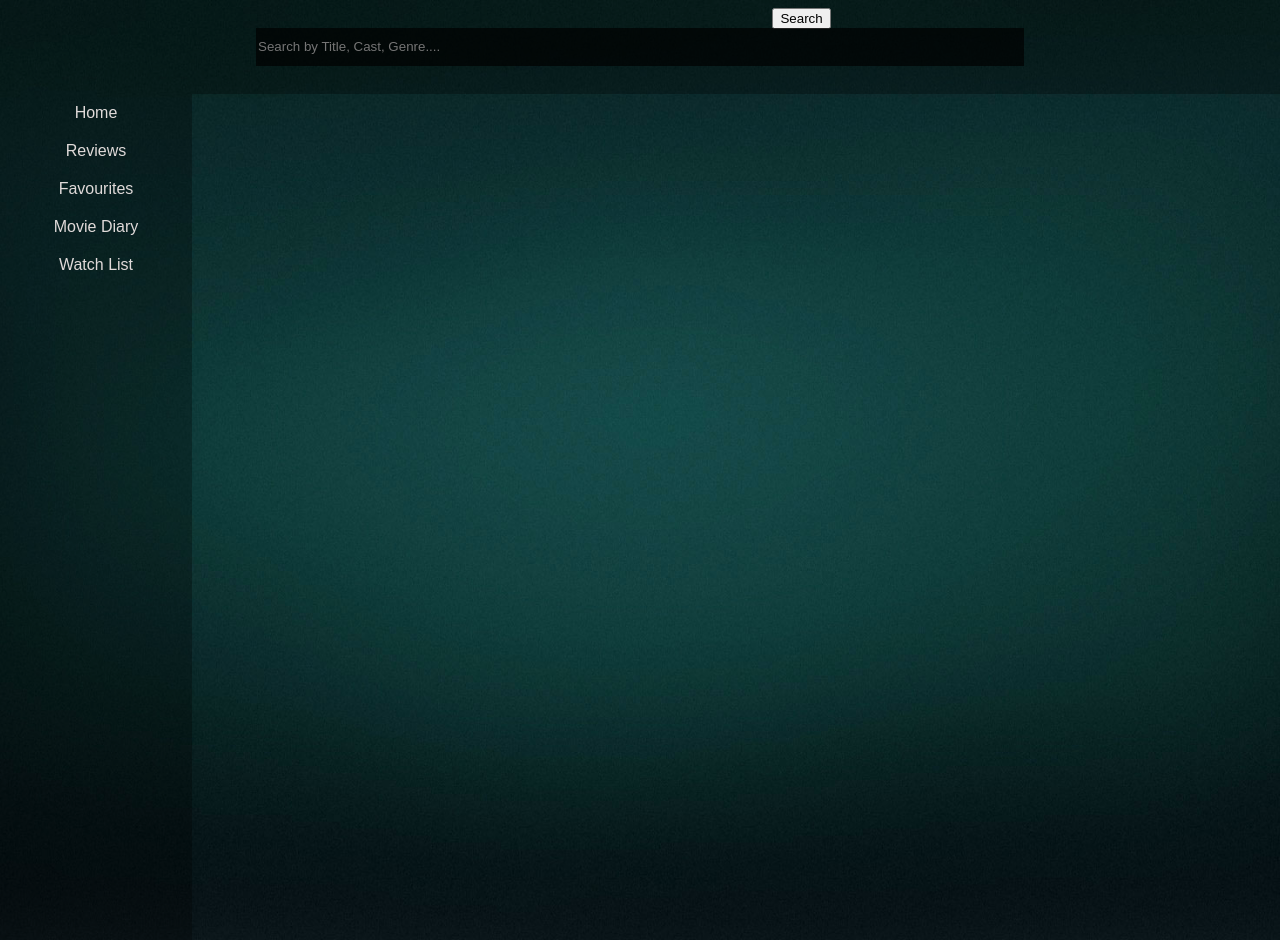
After one commit to rishikeshmanoj/movieDatabase, a PHP site: page /dash.html in a window 1280 px wide. The commit adds this page. Run offline with PHP 8.4, Linux system fonts and the light colour scheme.

Commit message:
Add files via upload

```diff
--- a/abc.css
+++ b/abc.css
@@ -61,6 +61,23 @@ body, html {
 
 
   height:150%;
+
+
+  background-position: center;
+  background-repeat: no-repeat;
+  background-size:cover
+}
+
+.bg-image4 {
+
+  background-image: url("dashimg.jpg");
+
+
+
+
+
+
+  height:100%;
 
 
   background-position: center;
@@ -322,3 +339,47 @@ transform: scale(1.1);
 .dropdown:hover .dropdown-content {display: block;}
 
 .dropdown:hover .dropbtn {background-color: black;}
+
+
+
+.sidebar {
+  float: left;
+  position: absolute;
+  top: 10%;
+  width: 15%;
+  height: 100%;
+
+  background-color: rgba(0,0,0,0.3);
+}
+
+.sidebar a {
+  color: #E0DAD9;
+  display: block;
+  text-align: center;
+  padding: 10px;
+  padding-left: 10px;
+  text-decoration: none;
+}
+
+.sidebar a:hover {
+  color: white;
+  background-color: rgba(0,0,0,0.7);
+}
+.search{
+
+
+  background-color: rgba(0,0,0,0.3);
+position:relative;
+height:10%;
+
+}
+.search #sch{
+position:relative;
+top:30%;
+left:20%;
+width:60%;
+height:40%;
+ background-color: rgba(0,0,0,0.7);
+color:white;
+border:none;
+}
--- /dev/null
+++ b/dash.html
@@ -0,0 +1,34 @@
+<html>
+  <head>
+   <link rel="stylesheet" type="text/css" href="abc.css" media="screen">
+   <title>dash</title>
+  </head>
+
+  <body>
+    <div class="casa">
+    </div>
+
+
+
+    <div class="bg-image4">
+    <div class="search">
+    <input type="text" id="sch" name="search" placeholder="Search by Title, Cast, Genre....">
+           <button id="sbtn" type="submit">Search</button>
+    </div>
+    </div>
+
+    <div class="profile">
+    </div>
+
+    <div class="sidebar">
+    <a href="dash_home.html">Home</a>
+    <a href="reviews.html">Reviews</a>
+    <a href="favourites.html">Favourites</a>
+    <a href="diary.html">Movie Diary</a>
+    <a href="watchlist.html">Watch List</a>
+    </div>
+
+    <div class="main">
+    </div>
+
+  </body>
```
Also changed, not shown: dashimg.jpg (added).
